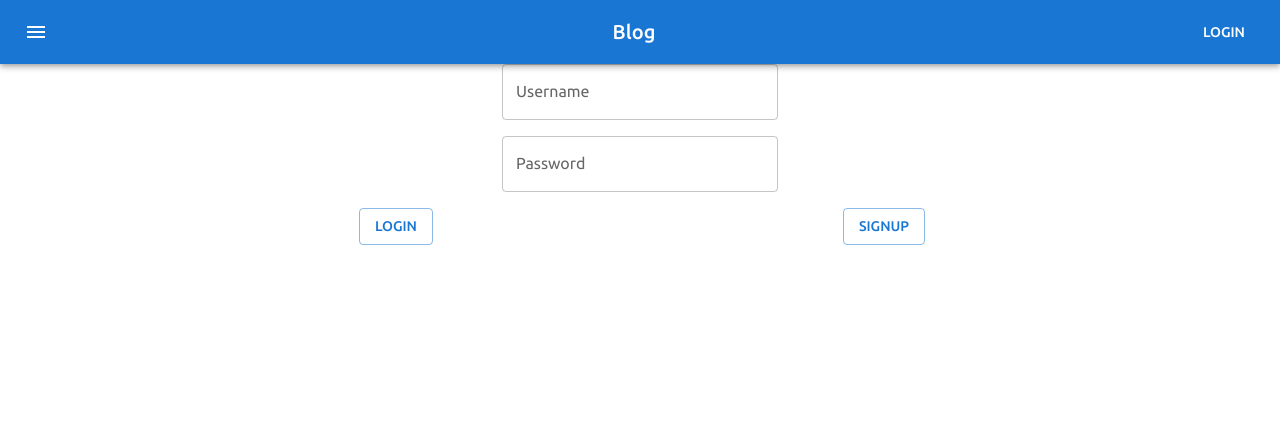
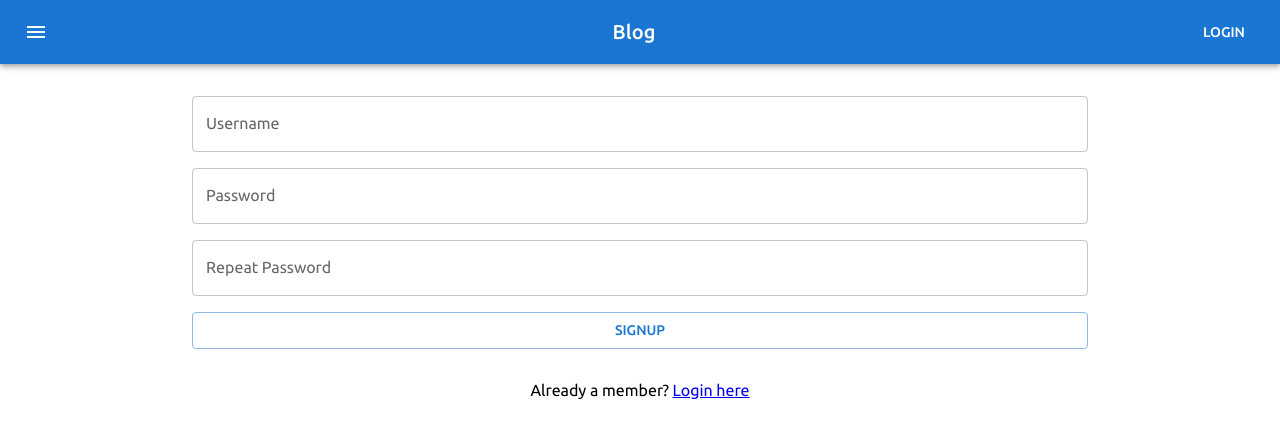
Before and after one commit to arito7/blog-app-react, a React (Create React App) app: page /signup in a window 1280 px wide. Shown: the top 438 px of the page. Built offline with nearby package versions, Linux system fonts and the light colour scheme.

Commit message:
Add Signup page

```diff
--- a/src/components/Form.js
+++ /dev/null
@@ -1,86 +0,0 @@
-import { Box, Button, Grid, TextField } from '@mui/material';
-import { API_ENDPOINT } from '../config/constants';
-import { useState } from 'react';
-
-const Form = () => {
-  const [username, setUsername] = useState('');
-  const [password, setPassword] = useState('');
-
-  const onLogin = () => {
-    fetch(`${API_ENDPOINT}/login`, {
-      method: 'POST',
-      body: {
-        username,
-        password,
-      },
-    })
-      .then((res) => {
-        console.log(res);
-      })
-      .catch((err) => {
-        console.log(err.message);
-      });
-  };
-
-  const onSignup = () => {
-    console.log(username, password);
-    fetch(`${API_ENDPOINT}/register`, {
-      method: 'POST',
-      headers: {
-        'Content-Type': 'application/json',
-      },
-      body: JSON.stringify({
-        username: username,
-        password: password,
-      }),
-    })
-      .then((res) => {
-        return res.json();
-      })
-      .then((res) => {
-        console.log(res);
-      })
-      .catch((err) => {
-        console.log(err.message);
-      });
-  };
-  return (
-    <Box component="form" action="">
-      <Grid container spacing={2}>
-        <Grid item xs={12}>
-          <TextField
-            label="Username"
-            name="username"
-            value={password}
-            onChange={(v) => {
-              setPassword(v.target.value);
-            }}
-          />
-        </Grid>
-        <Grid item xs={12}>
-          <TextField
-            label="Password"
-            type="password"
-            name="password"
-            value={username}
-            onChange={(v) => {
-              setUsername(v.target.value);
-            }}
-          />
-        </Grid>
-        <Grid item xs={6}>
-          <Button type="button" variant="outlined" onClick={onLogin}>
-            Login
-          </Button>
-        </Grid>
-        <Grid item xs={6}>
-          <Button type="button" variant="outlined" onClick={onSignup}>
-            Signup
-          </Button>
-        </Grid>
-      </Grid>
-    </Box>
-  );
-};
-
-export default Form;
--- a/src/components/Signup.js
+++ b/src/components/Signup.js
@@ -1,11 +1,121 @@
-import Form from './Form';
+/** @jsxImportSource @emotion/react */
+import { css, jsx } from '@emotion/react';
+import { Box, Button, Grid, TextField, Card } from '@mui/material';
+import { useState } from 'react';
+import { Link, useNavigate } from 'react-router-dom';
+import { saveJwtToLocal, signup } from '../config/helpers';
+import Loading from './Loading';
 
 const Signup = () => {
+  const loading = Loading();
+  const [errMsg, setErrMsg] = useState('');
+  const navigate = useNavigate();
+
+  const onSignup = (username, password, rpassword) => {
+    loading.setLoading(true);
+    signup(username, password, rpassword)
+      .then((res) => {
+        return res.json();
+      })
+      .then((data) => {
+        console.log(data);
+        if (data.success) {
+          loading.setLoading(false);
+          saveJwtToLocal(data.token);
+          navigate.push('/');
+        } else {
+          loading.setLoading(false);
+          setErrMsg(data.message);
+        }
+      })
+      .catch((err) => {
+        console.log(err.message);
+      });
+  };
   return (
-    <div>
-      <Form />
+    <div
+      css={css`
+        padding: 1rem;
+      `}
+    >
+      {loading.component}
+      {errMsg ? (
+        <p
+          css={css`
+            background-color: #ffadad;
+            color: #9b0505;
+            border-radius: 0.25rem;
+            margin: 1rem;
+            padding: 1rem;
+          `}
+        >
+          {errMsg}
+        </p>
+      ) : null}
+      <Form onSignup={onSignup} />
+      <div>
+        <p>
+          Already a member? <Link to="/login">Login here</Link>
+        </p>
+      </div>
     </div>
   );
 };
 
+const Form = ({ onSignup }) => {
+  const [username, setUsername] = useState('');
+  const [password, setPassword] = useState('');
+  const [rpassword, setRpassword] = useState('');
+
+  return (
+    <Box
+      component="form"
+      action=""
+      css={css`
+        display: grid;
+        gap: 1rem;
+        padding: 1rem;
+      `}
+    >
+      <TextField
+        label="Username"
+        name="username"
+        value={password}
+        onChange={(v) => {
+          setPassword(v.target.value);
+        }}
+      />
+
+      <TextField
+        label="Password"
+        type="password"
+        name="password"
+        value={username}
+        onChange={(v) => {
+          setUsername(v.target.value);
+        }}
+      />
+
+      <TextField
+        label="Repeat Password"
+        type="password"
+        value={rpassword}
+        onChange={(e) => {
+          setRpassword(e.target.value);
+        }}
+      />
+
+      <Button
+        type="button"
+        variant="outlined"
+        onClick={() => {
+          onSignup(username, password, rpassword);
+        }}
+      >
+        Signup
+      </Button>
+    </Box>
+  );
+};
+
 export default Signup;
--- a/src/config/helpers.js
+++ b/src/config/helpers.js
@@ -1,4 +1,6 @@
 import { API_ENDPOINT } from './constants';
+
+const jwtKey = 'jwtKey';
 
 export const signin = (username, password) => {
   const res = fetch(`${API_ENDPOINT}/login`, {
@@ -9,3 +11,21 @@ export const signin = (username, password) => {
 
   return res;
 };
+
+export const signup = (username, password, rpassword) => {
+  const res = fetch(`${API_ENDPOINT}/register`, {
+    method: 'POST',
+    headers: { 'Content-Type': 'application/json' },
+    body: JSON.stringify({ username, password, rpassword }),
+  });
+
+  return res;
+};
+
+export const saveJwtToLocal = (jwt) => {
+  try {
+    localStorage.setItem(jwtKey, jwt);
+  } catch (error) {
+    console.log(error.message);
+  }
+};
```
